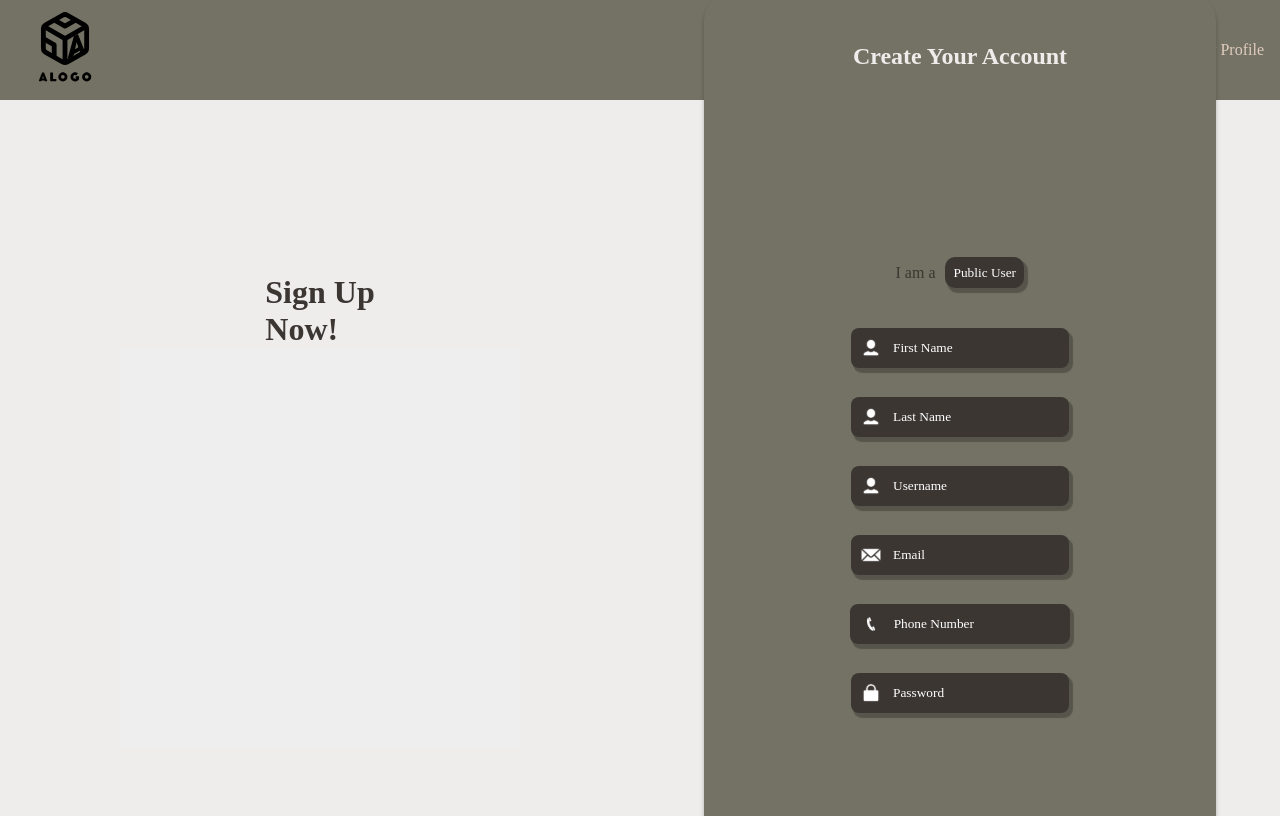
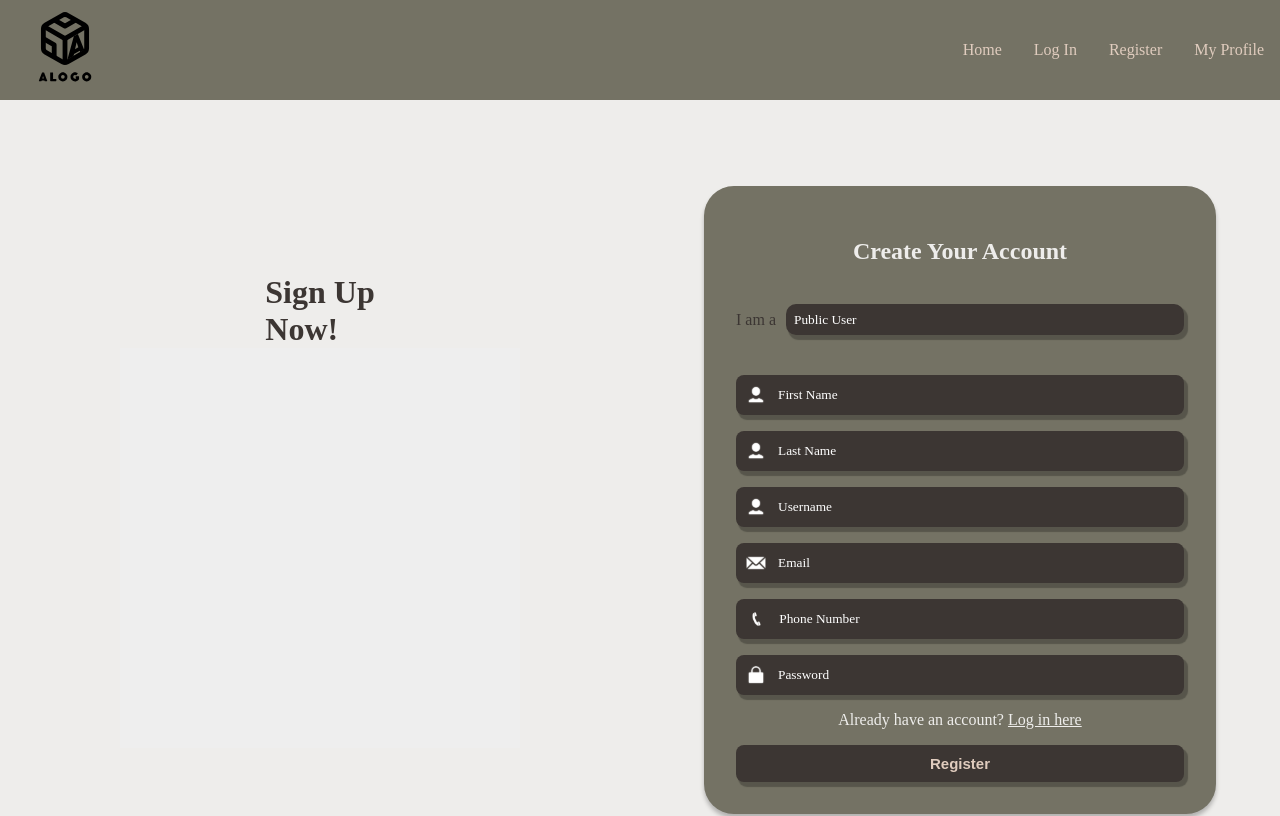
Before and after one commit to Ahmad-Elmahallawy/iCondo, a React (Create React App) app in the folder frontend/: page /Register in a window 1280 px wide. Shown: the top 816 px of the page. Built offline with nearby package versions, Linux system fonts and the light colour scheme.

Commit message:
fixed height overlap with navbar

```diff
--- a/frontend/src/Components/Authentication/SignUp.tsx
+++ b/frontend/src/Components/Authentication/SignUp.tsx
@@ -65,7 +65,7 @@ const SignUp: React.FC = () => {
       onSubmit={formik.handleSubmit}
       className="registration-and-login-form"
     >
-      <div className="registration-and-login-content-main-div">
+      <div>
         <div className="registration-user-type">
           <label htmlFor="userType">I am a </label>
           <select
```
